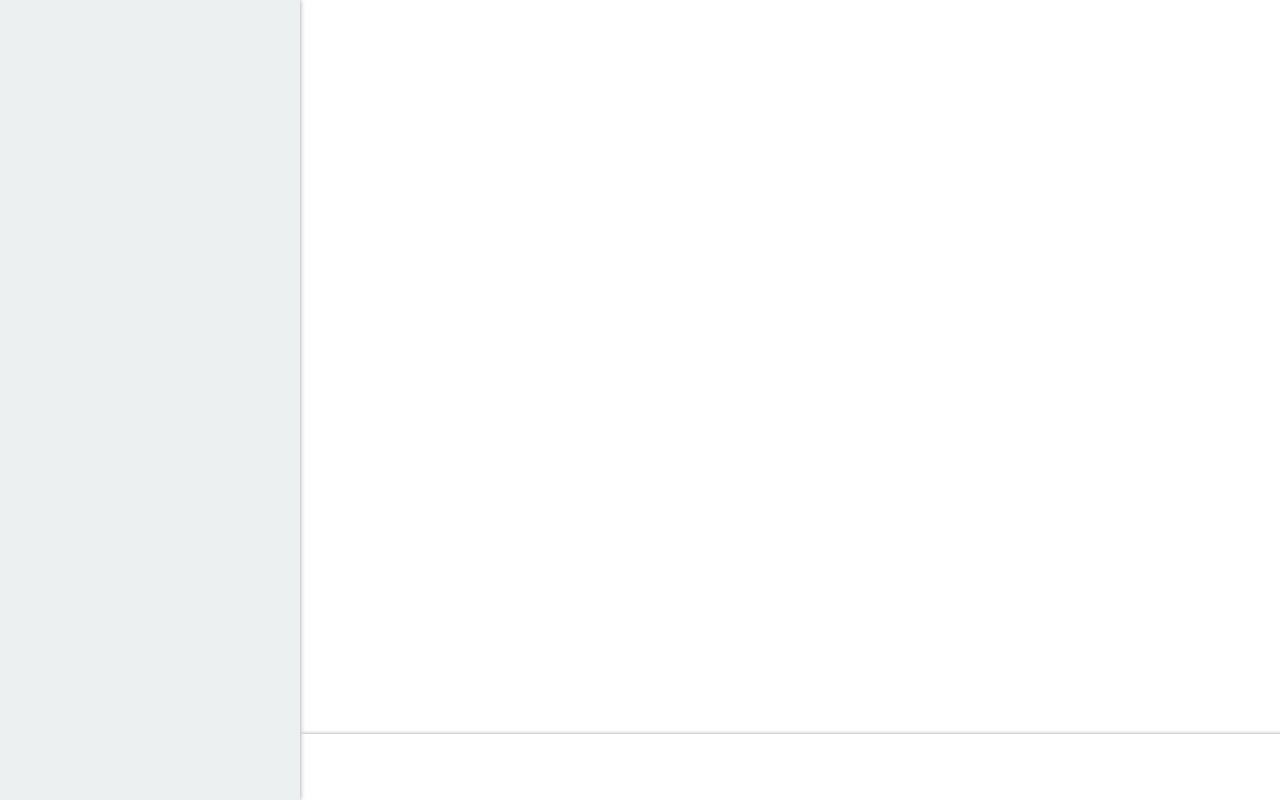
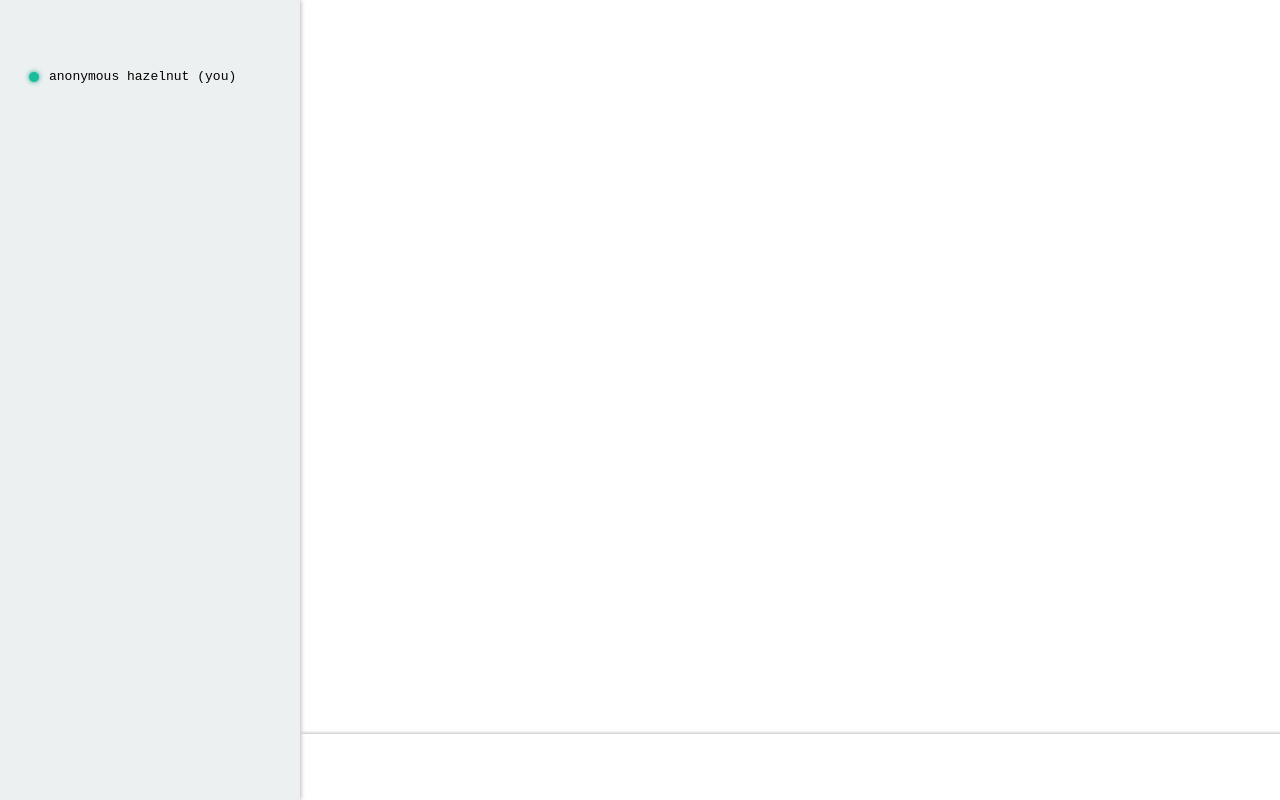
Before and after one commit to r-a-c-h-e-l/wonder-chat, a React (Create React App) app: page / in a window 1280 px wide. Built offline with nearby package versions, Linux system fonts and the light colour scheme.

Commit message:
setup Users and UserItem presentational components
connected UsersContainer

```diff
--- a/src/Components/Sidebar/Sidebar.jsx
+++ b/src/Components/Sidebar/Sidebar.jsx
@@ -1,9 +1,12 @@
 import React from 'react';
+import { UsersContainer as Users } from './UsersContainer';
 
 const Sidebar = () => {
     return (
-    <div className="chatSidebar" />
-  )
+      <div className="chatSidebar">
+        <Users />
+      </div>
+    )
 }
 
 export default Sidebar;
--- a/src/Components/Sidebar/UserItem.jsx
+++ b/src/Components/Sidebar/UserItem.jsx
@@ -0,0 +1,19 @@
+import React from 'react';
+import PropTypes from 'prop-types';
+
+const UserItem = ({ active, name}) => {
+  const activeClass = active ? 'active' : 'disabled';
+  return (
+    <div className="userItemContainer">
+      <div className={`userIndicator ${activeClass}`}/>
+      <div className="userName">{name}</div>
+    </div>
+  )
+}
+
+UserItem.proptypes = {
+  active: PropTypes.bool,
+  name: PropTypes.string,
+}
+
+export default UserItem;
--- a/src/Components/Sidebar/Users.jsx
+++ b/src/Components/Sidebar/Users.jsx
@@ -0,0 +1,25 @@
+import React from 'react';
+import UserItem from './UserItem';
+import PropTypes from 'prop-types';
+
+const Users = ({ users }) => {
+  return (
+    <div className="usersListContainer">
+    {console.log({ users })}
+      {users.map((user, idx) => {
+        console.log({ user });
+        return ( <UserItem key={user.id} active={true} name={user.name} />)
+      })}
+    </div>
+  )
+}
+
+Users.proptypes = {
+  users: PropTypes.arrayOf(
+    PropTypes.shape({
+      active: PropTypes.bool,
+      name: PropTypes.string,
+    })
+  )
+}
+export default Users;
--- /dev/null
+++ b/src/Components/Sidebar/UsersContainer.js
@@ -0,0 +1,10 @@
+import { connect } from 'react-redux';
+import Users from './Users';
+
+const mapStateToProps = (state) => ({
+  users: [...state.users.values()],
+});
+
+export const UsersContainer = connect(
+  mapStateToProps,
+)(Users);
```
Also changed, not shown: src/Components/Sidebar/SidebarContainer.js (deleted).
